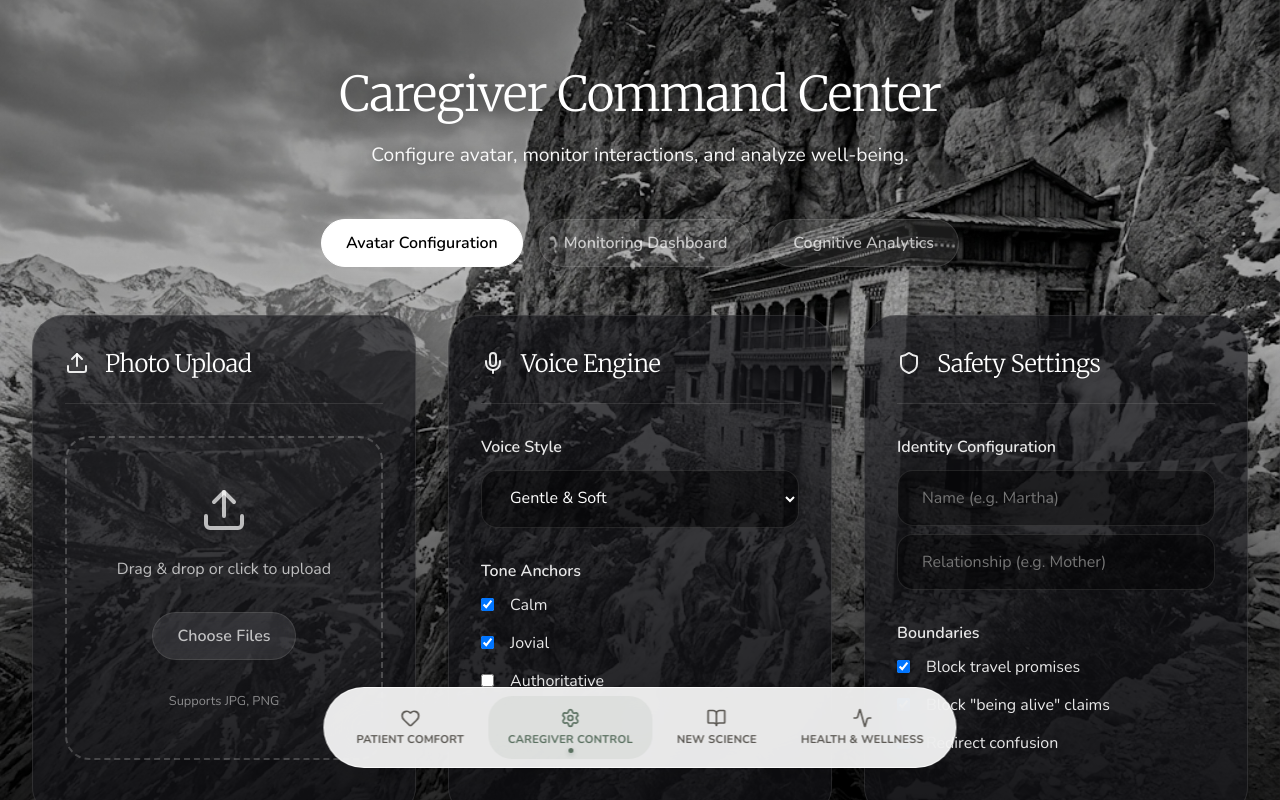
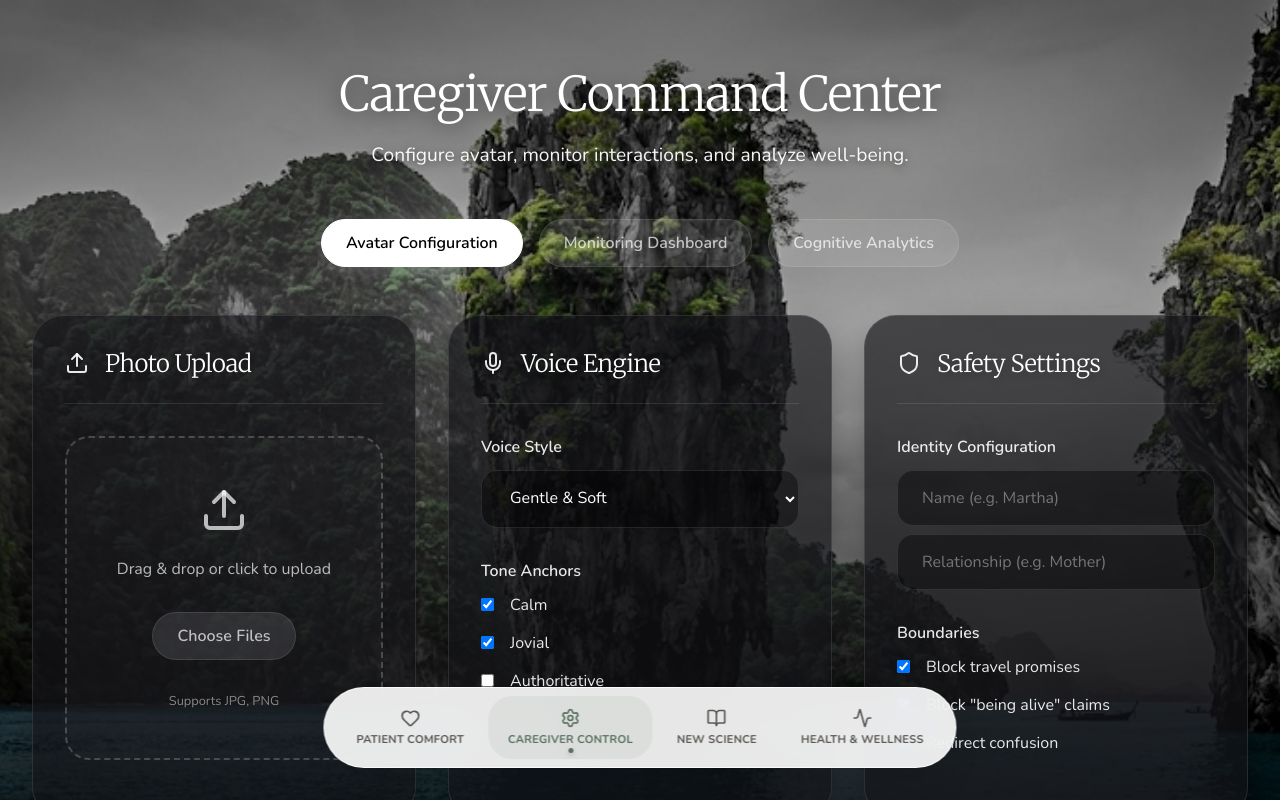
Before and after one commit to rgkhabbaz-sys/everloved-v3, a Next.js app: page /caregiver in a window 1280 px wide. Built offline with nearby package versions, Linux system fonts and the light colour scheme.

Commit message:
Update Caregiver Control background to Thailand landscape

```diff
--- a/src/components/Caregiver/Dashboard.tsx
+++ b/src/components/Caregiver/Dashboard.tsx
@@ -15,8 +15,8 @@ const Dashboard = () => {
         <div className={styles.container}>
             <div className={styles.backgroundWrapper}>
                 <Image
-                    src="/caregiver-bg.jpg"
-                    alt="Serene Monastery Landscape"
+                    src="/thailand-bg.png"
+                    alt="Serene Thailand Landscape"
                     fill
                     className={styles.backgroundImage}
                     priority
```
Also changed, not shown: public/thailand-bg.png (added).
